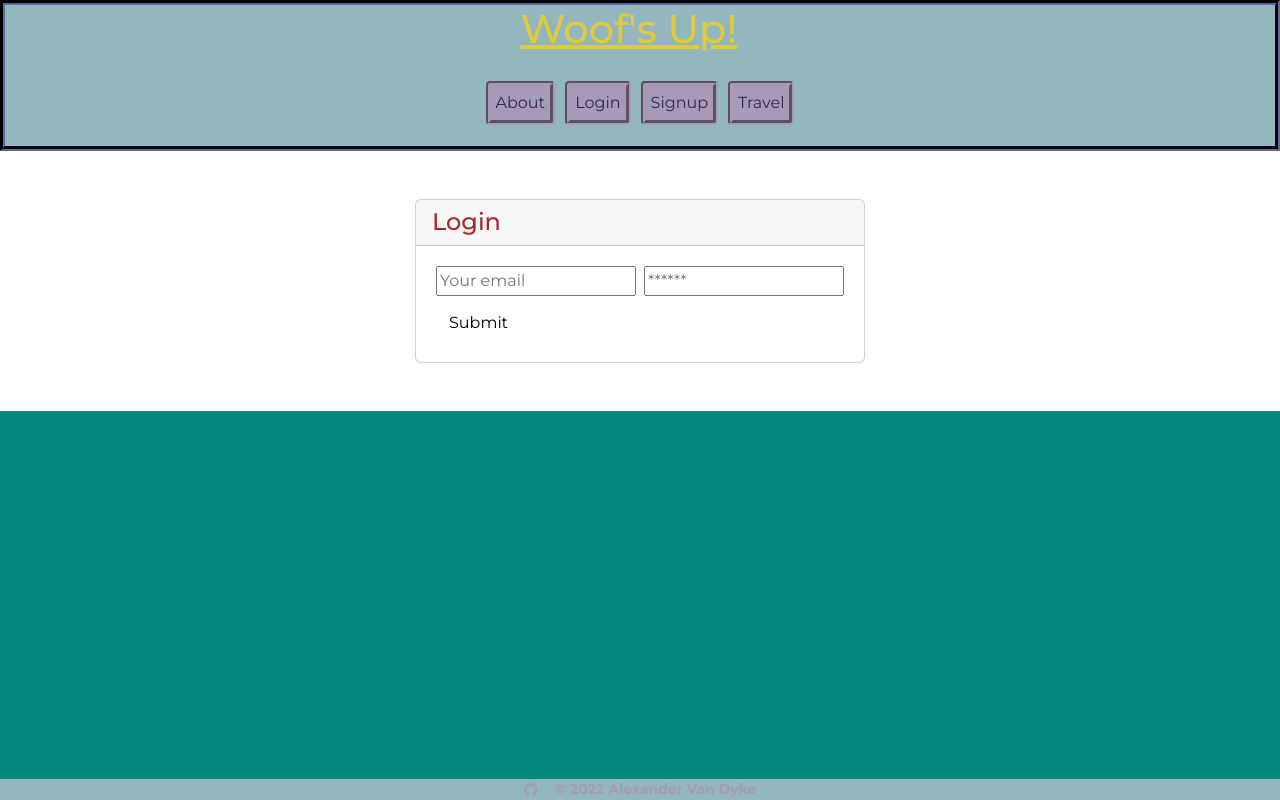
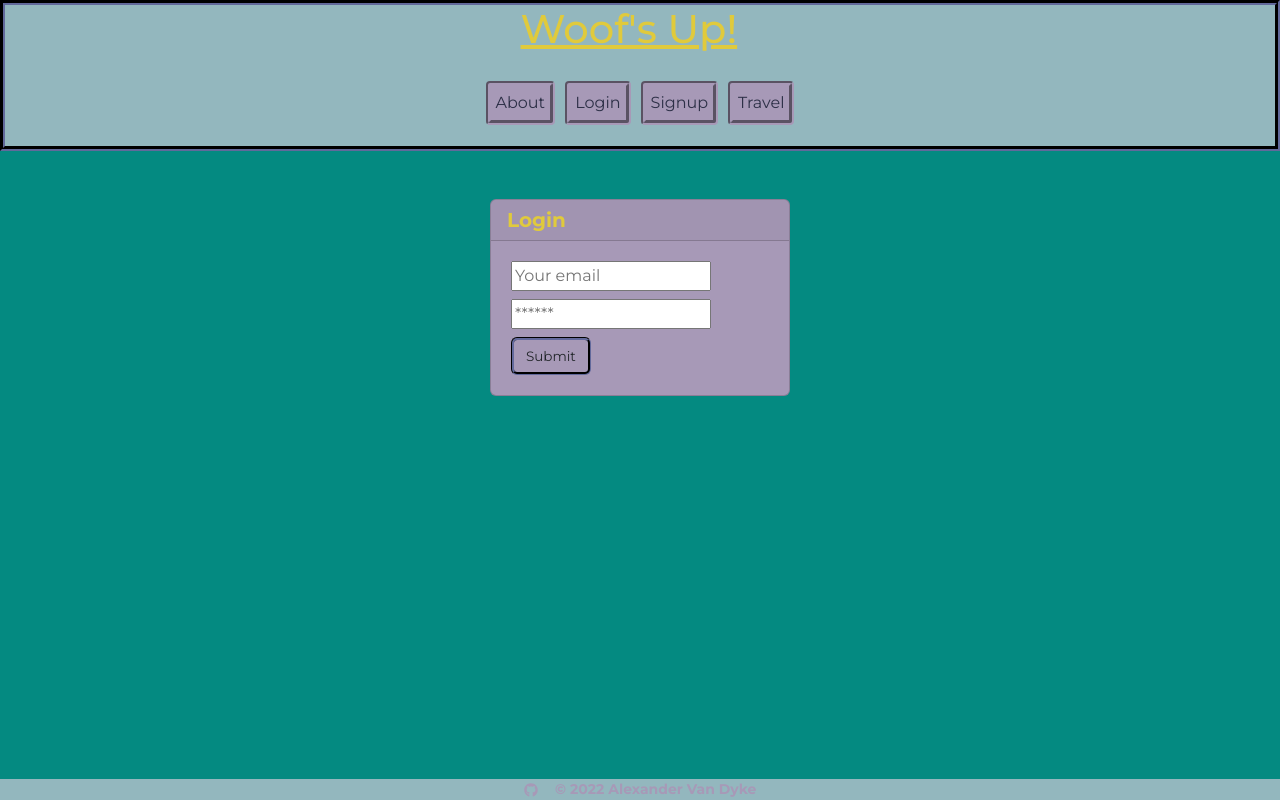
Before and after one commit to AlexandertheGreat491/Woofs_Up, a React (Create React App) app in the folder client/: page /login in a window 1280 px wide. Built offline with nearby package versions, Linux system fonts and the light colour scheme.

Commit message:
updated styling for the LoginForm page

```diff
--- a/client/src/index.css
+++ b/client/src/index.css
@@ -1,11 +1,16 @@
 /*color pallat taken from https://coolors.co/2d3047-93b7be-e0ca3c-a799b7-048a81 */
 /* Universal styling */
 :root {
-  --primary: #2d3047ff; /*space-cadet*/
-  --secondary: #93b7beff; /*pewter-blue */
-  --tertiary: #e0ca3cff; /*citrine */
-  --quarternary: #a799b7ff; /*glossy-grape*/
-  --background: #048a81ff; /*celadon-green */
+  --primary: #2d3047ff;
+  /*space-cadet*/
+  --secondary: #93b7beff;
+  /*pewter-blue */
+  --tertiary: #e0ca3cff;
+  /*citrine */
+  --quarternary: #a799b7ff;
+  /*glossy-grape*/
+  --background: #048a81ff;
+  /*celadon-green */
 }
 
 * {
@@ -32,7 +37,9 @@ code {
 
 
 /* header styling */
-h1, h2, h4 {
+h1,
+h2,
+h4 {
   color: var(--tertiary);
   font-weight: 700;
 }
@@ -88,6 +95,7 @@ nav a:hover {
   color: var(--tertiary);
 }
 
+/* About component styling */
 #bio {
   font-size: 13px;
   margin-left: 26.5625em;
@@ -98,6 +106,32 @@ nav a:hover {
 
 #about {
   background-color: var(--quarternary);
+}
+
+/* LoginForm page styling */
+#login {
+  width: 300px;
+  justify-content: center;
+  background-color: var(--quarternary);
+}
+
+#login-text {
+  font-size: 1.25em;
+  font-weight: 700;
+  color: var(--tertiary);
+}
+
+#loginmain {
+  background-color: var(--background);
+}
+
+#submit {
+  border: 0.25em groove var(--primary);
+  font-size: 13.5px;
+}
+
+#submit:hover {
+  color: var(--tertiary);
 }
 
 /* footer styling */
--- a/client/src/pages/LoginForm.js
+++ b/client/src/pages/LoginForm.js
@@ -43,9 +43,9 @@ const LoginForm = (props) => {
   };
 
   return (
-    <main className="d-flex flex-row justify-content-center">
+    <main id="loginmain" className="d-flex flex-row justify-content-center">
       <div id="login" className="card m-5">
-        <h4 id="login-text" style={{ color: "brown" }} className="card-header">
+        <h4 id="login-text" className="card-header">
           Login
         </h4>
         <div className="card-body">
@@ -72,7 +72,6 @@ const LoginForm = (props) => {
             />
             <button
               id="submit"
-              style={{ color: "black" }}
               className="btn d-block m-1"
               type="submit"
             >
```
